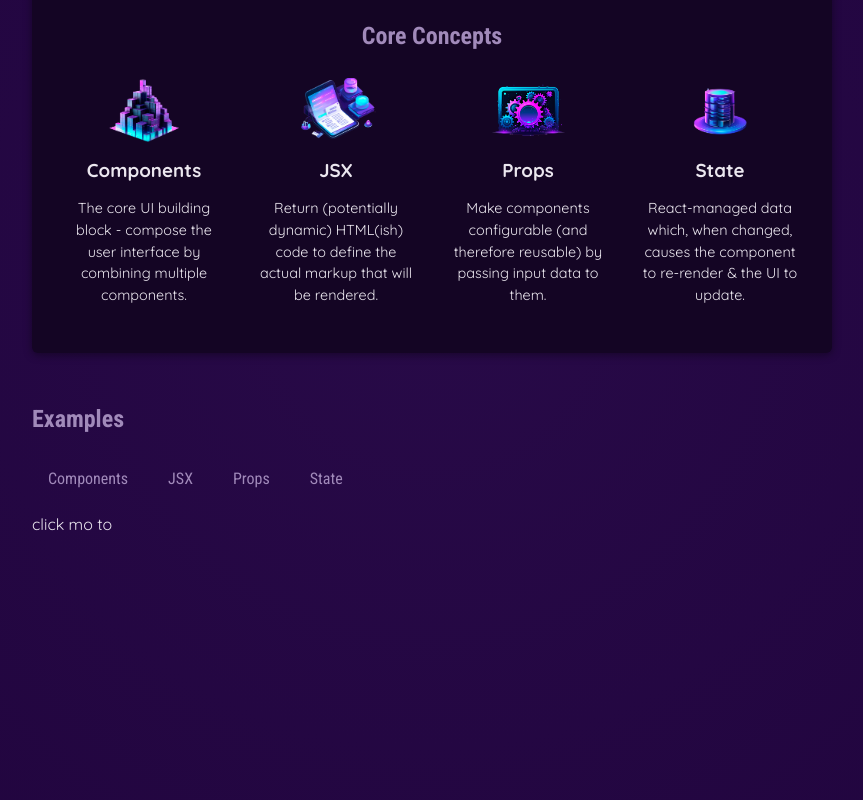
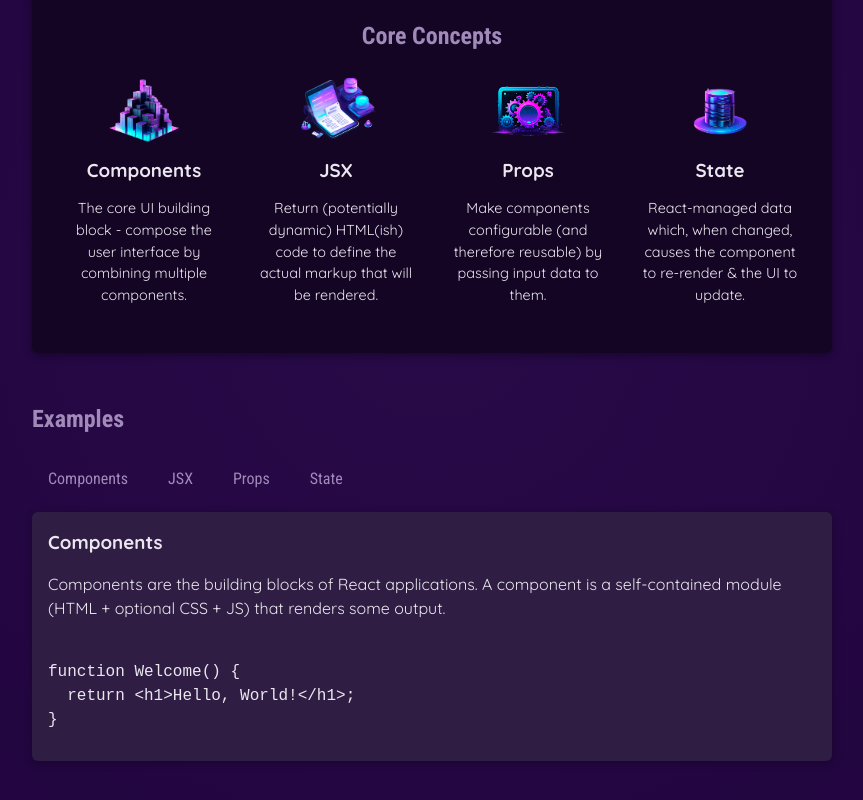
Before and after one commit to LeinahI/React-The-Complete-Guide-2024-Progress, a React (Vite) app: page / in a window 1280 px wide. Shown: the part 346-1146 px from the top of the page, without its empty margins (208-1071 px from the left). Built offline with nearby package versions, Linux system fonts and the light colour scheme.

Commit message:
Deriving & Outputting Data Based on State

```diff
--- a/src/App.jsx
+++ b/src/App.jsx
@@ -2,19 +2,18 @@
 
 import Header from "./components/Header/Header.jsx";
 import CoreConcept from "./components/CoreConcept.jsx";
-import { CORE_CONCEPTS } from "./data.js";
+import { CORE_CONCEPTS, EXAMPLES } from "./data.js";
 import jsxImg from "./assets/jsx-ui.png";
 import TabButton from "./components/TabButton.jsx";
 
 function App() {
-  let [ selectedTopic, setSelectedTopic ] = useState('click mo to');
+  let [selectedTopic, setSelectedTopic] = useState("components");
 
   function handleSelect(selectedButton) {
-    setSelectedTopic(selectedButton)
-    console.log(selectedTopic);
+    setSelectedTopic(selectedButton);
   }
 
-  console.log('App component executing');
+  console.log("App component executing");
   return (
     <>
       <Header />
@@ -50,7 +49,14 @@
             <TabButton onSelect={() => handleSelect("props")}>Props</TabButton>
             <TabButton onSelect={() => handleSelect("state")}>State</TabButton>
           </menu>
-          {selectedTopic}
+
+          <div id="tab-content">
+            <h3>{EXAMPLES[selectedTopic].title}</h3>
+            <p>{EXAMPLES[selectedTopic].description}</p>
+            <pre>
+              <code>{EXAMPLES[selectedTopic].code}</code>
+            </pre>
+          </div>
         </section>
       </main>
     </>
--- a/src/data.js
+++ b/src/data.js
@@ -7,25 +7,72 @@
   {
     img: componentsImg,
     title: "Components",
-    desc:
-      "The core UI building block - compose the user interface by combining multiple components.",
+    desc: "The core UI building block - compose the user interface by combining multiple components.",
   },
   {
     img: jsxImg,
     title: "JSX",
-    desc:
-      "Return (potentially dynamic) HTML(ish) code to define the actual markup that will be rendered.",
+    desc: "Return (potentially dynamic) HTML(ish) code to define the actual markup that will be rendered.",
   },
   {
     img: propsImg,
     title: "Props",
-    desc:
-      "Make components configurable (and therefore reusable) by passing input data to them.",
+    desc: "Make components configurable (and therefore reusable) by passing input data to them.",
   },
   {
     img: stateImg,
     title: "State",
-    desc:
-      "React-managed data which, when changed, causes the component to re-render & the UI to update.",
+    desc: "React-managed data which, when changed, causes the component to re-render & the UI to update.",
   },
 ];
+
+export const EXAMPLES = {
+  components: {
+    title: "Components",
+    description:
+      "Components are the building blocks of React applications. A component is a self-contained module (HTML + optional CSS + JS) that renders some output.",
+    code: `
+function Welcome() {
+  return <h1>Hello, World!</h1>;
+}`,
+  },
+  jsx: {
+    title: "JSX",
+    description:
+      "JSX is a syntax extension to JavaScript. It is similar to a template language, but it has full power of JavaScript (e.g., it may output dynamic content).",
+    code: `
+<div>
+  <h1>Welcome {userName}</h1>
+  <p>Time to learn React!</p>
+</div>`,
+  },
+  props: {
+    title: "Props",
+    description:
+      "Components accept arbitrary inputs called props. They are like function arguments.",
+    code: `
+function Welcome(props) {
+  return <h1>Hello, {props.name}</h1>;
+}`,
+  },
+  state: {
+    title: "State",
+    description:
+      "State allows React components to change their output over time in response to user actions, network responses, and anything else.",
+    code: `
+function Counter() {
+  const [isVisible, setIsVisible] = useState(false);
+
+  function handleClick() {
+    setIsVisible(true);
+  }
+
+  return (
+    <div>
+      <button onClick={handleClick}>Show Details</button>
+      {isVisible && <p>Amazing details!</p>}
+    </div>
+  );
+}`,
+  },
+};
```
